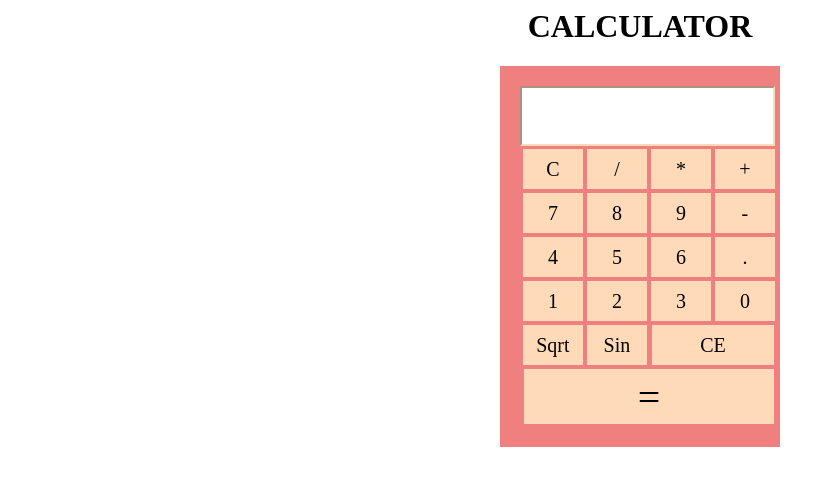
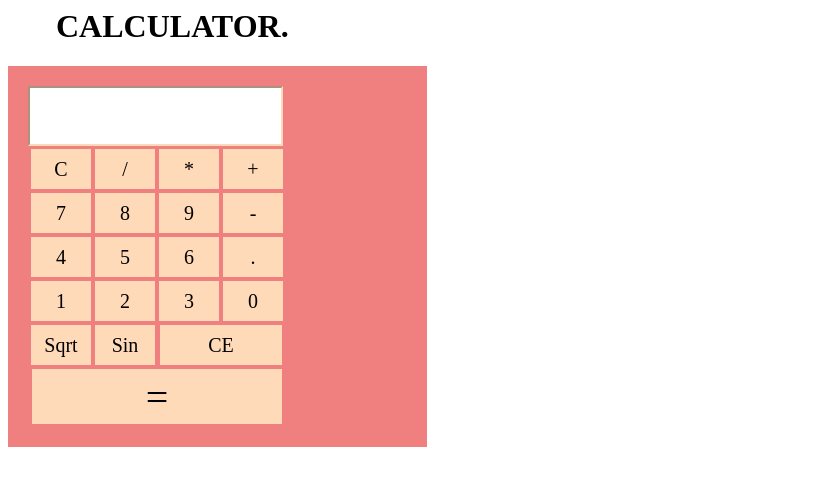
Before and after one commit to Faikamajid/calculator_on_working, a plain HTML site: page index.html in a window 1280 px wide. Shown: the whole page, without its empty margins (0-835 px from the left). Drawn offline with Linux system fonts and the light colour scheme.

Commit message:
Update index.html

```diff
--- a/index.html
+++ b/index.html
@@ -1,6 +1,6 @@
 <html>
 <head>
-<h1 align=center >CALCULATOR</h1>
+<h1 align=left > &nbsp  &nbsp &nbsp CALCULATOR.</h1>
 
 <style>
 .text{
@@ -43,7 +43,8 @@ font-size:20px;}
 
 div{
 background-color: #F08080;
-width:19%;
+width:30%;
+height:100%
 margin:0 auto;
 padding:20px;
 }
@@ -51,10 +52,10 @@ padding:20px;
 
 </style>
 </head>
-<title>Calculator</title>
+<title>my calculator</title>
 <body>
 <div  class="divi">
-<input readonly maxlength="8"  align="center" type="text"  class="text" onclick="syntax()" id="textbox"><br>
+<input readonly  maxlength="8"  align="center" type="text"  class="text" onclick="syntax()" id="textbox"><br>
 <!--<input  maxlength="8"  align="center" type="text"  onclick="syntax()" class="text2" id="textbox2"><br> -->
 <span id="spnError" style="color: black; display: none">*Valid characters: Numbers and special characters.</span>
 <table>
@@ -246,6 +247,7 @@ document.getElementById("textbox").value=eval(textbox.value);
 
 
 
+
 function fundot()
 {
 var text=document.getElementById("textbox").value;
```
